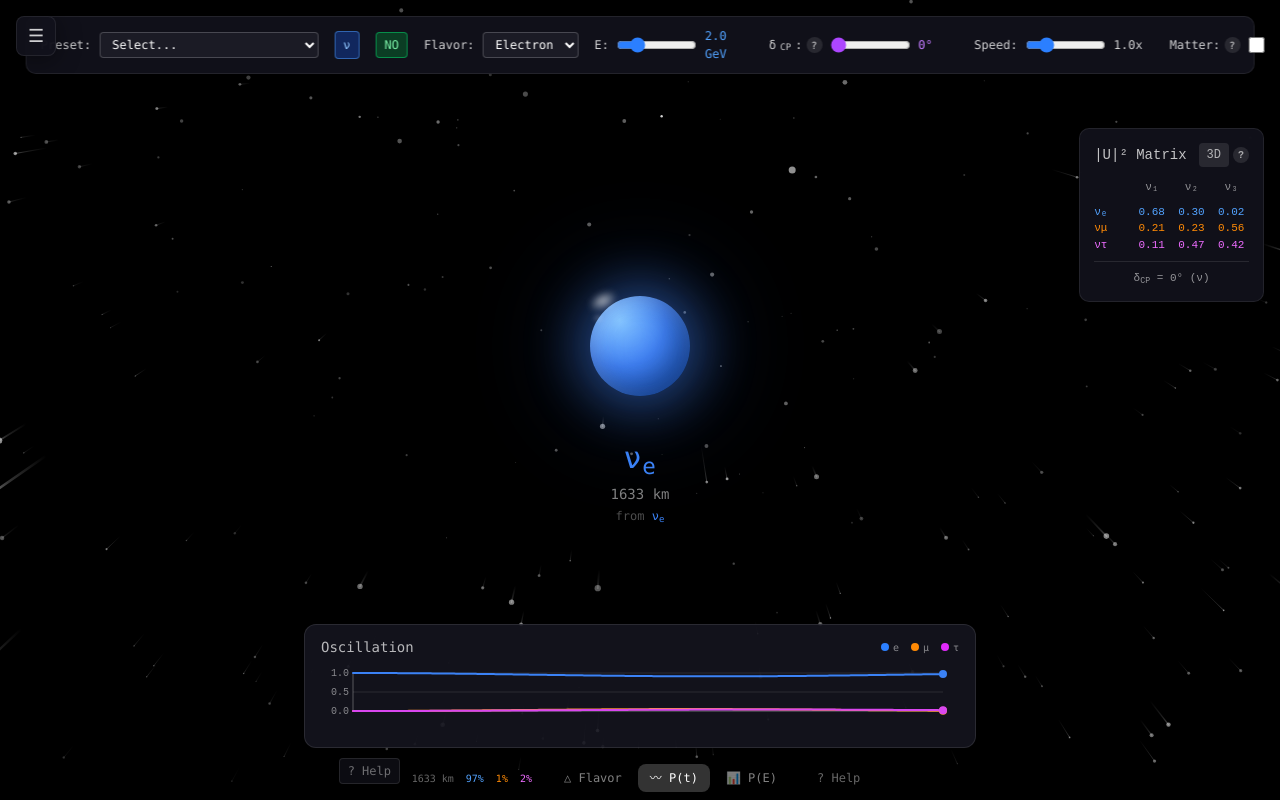
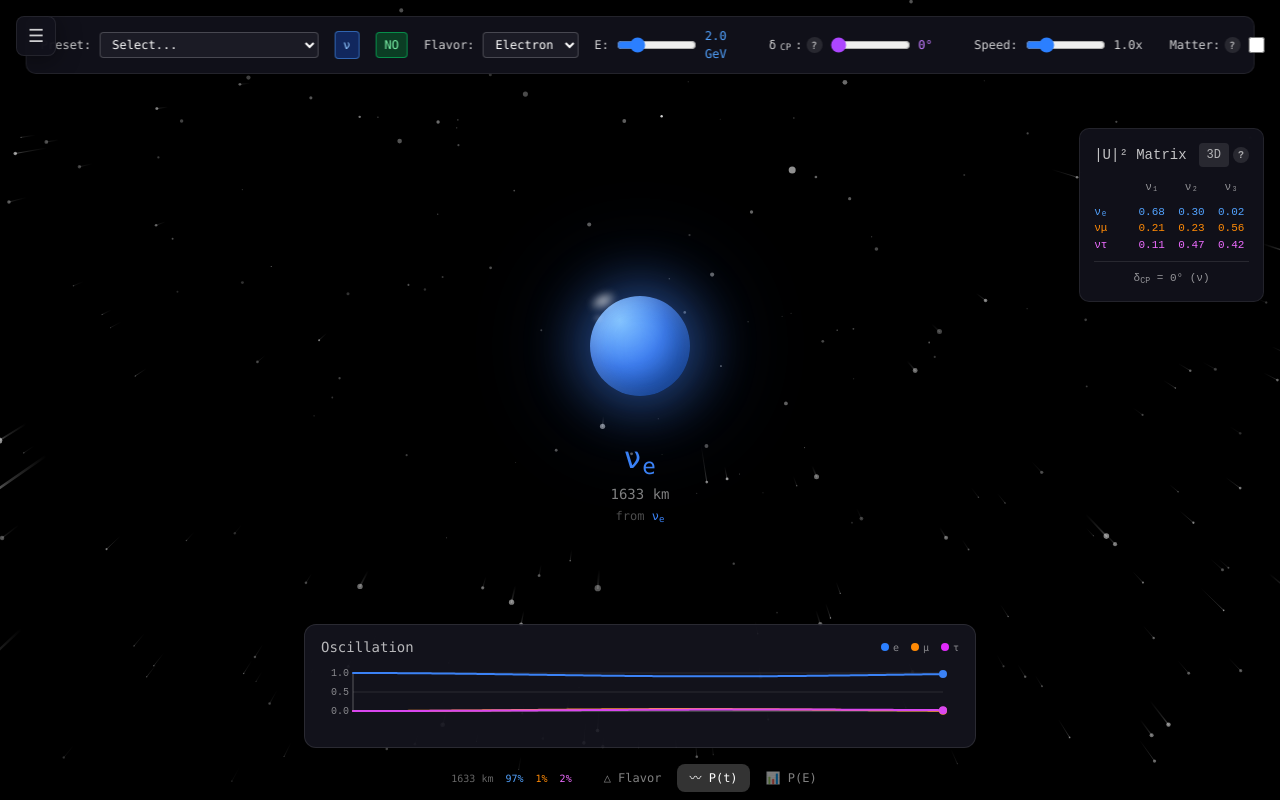
Before and after one commit to planckeon/itn, a React (Vite) app: page / in a window 1280 px wide. Built offline with nearby package versions, Linux system fonts and the light colour scheme.

Commit message:
fix: remove duplicate Help button, clean up HelpModal

```diff
--- a/src/App.tsx
+++ b/src/App.tsx
@@ -144,15 +144,6 @@ function BottomHUD() {
 						📊 P(E)
 					</button>
 				</div>
-
-				{/* Help on right */}
-				<button
-					type="button"
-					onClick={() => {/* help handled by keyboard ? */}}
-					className="ml-4 px-2 py-1 text-xs text-white/40 hover:text-white/70 transition-colors"
-				>
-					? Help
-				</button>
 			</div>
 		</div>
 	);
--- a/src/components/HelpModal.tsx
+++ b/src/components/HelpModal.tsx
@@ -51,7 +51,10 @@ const HelpModal: React.FC<HelpModalProps> = ({ isOpen: controlledOpen, onClose }
 	}, [isOpen, controlledOpen, onClose]);
 
 	if (!isOpen) {
-		// Show small hint in corner - positioned relative to viewport
+		// In controlled mode, don't render anything when closed
+		if (controlledOpen !== undefined) return null;
+
+		// Uncontrolled mode: Show small hint in corner
 		return (
 			<button
 				type="button"
```
Also changed, not shown: qa-tabs.png (added).
